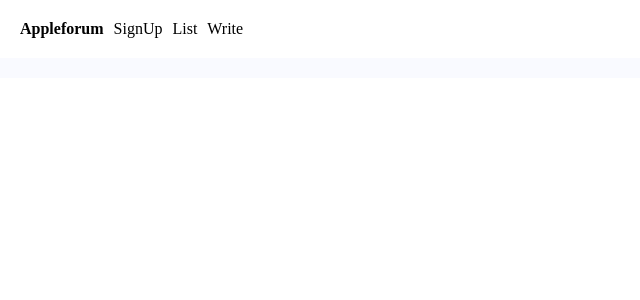
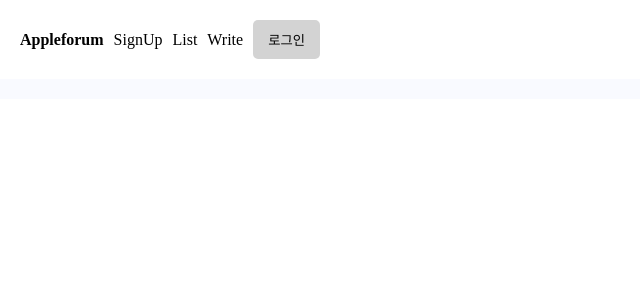
Before and after one commit to yongfire38/forum, a Next.js app: page /list in a window 1280 px wide. Shown: the top 300 px of the page, without its empty margins (0-640 px from the left). Built offline with nearby package versions, Linux system fonts and the light colour scheme; no server answers; the database is empty.

Commit message:
Feat: 소셜 로그인 기능 추가

```diff
--- /dev/null
+++ b/app/LogOutBtn.js
@@ -0,0 +1,11 @@
+'use client'
+
+import { signOut } from 'next-auth/react';
+
+const LogOutBtn = () => {
+    return (
+        <button onClick={()=> {signOut()}}>로그아웃</button>
+    )
+}
+
+export default LogOutBtn;
--- /dev/null
+++ b/app/LoginBtn.js
@@ -0,0 +1,11 @@
+'use client'
+
+import { signIn } from 'next-auth/react';
+
+const LoginBtn = () => {
+    return (
+        <button onClick={()=> {signIn()}}>로그인</button>
+    )
+}
+
+export default LoginBtn;
--- a/app/layout.js
+++ b/app/layout.js
@@ -1,13 +1,21 @@
 import "./globals.css";
+import LoginBtn from './LoginBtn';
+import LogOutBtn from './LogOutBtn';
+import Link from "next/link";
+import { authOptions } from '../pages/api/auth/[...nextauth]';
 
-import Link from "next/link";
+
+import { getServerSession } from "next-auth"
 
 export const metadata = {
   title: "Create Next App",
   description: "Generated by create next app",
 };
 
-export default function RootLayout({ children }) {
+export  default async function RootLayout({ children }) {
+
+  let session = await getServerSession(authOptions);
+
   return (
     <html lang="en">
       <body>
@@ -18,6 +26,7 @@
           <Link href="/signup">SignUp</Link>
           <Link href="/list">List</Link>
           <Link href="/write">Write</Link>
+          {session ? <span>{session.user.name} <LogOutBtn/> </span> : <LoginBtn/>}
         </div>
         {children}
       </body>
--- a/package.json
+++ b/package.json
@@ -12,6 +12,7 @@
     "fetch": "^1.1.0",
     "mongodb": "^5.3.0",
     "next": "13.3.0",
+    "next-auth": "^4.21.1",
     "react": "18.2.0",
     "react-dom": "18.2.0"
   }
--- /dev/null
+++ b/pages/api/auth/[...nextauth].js
@@ -0,0 +1,13 @@
+import NextAuth from "next-auth";
+import GithubProvider from "next-auth/providers/github";
+
+export const authOptions = {
+  providers: [
+    GithubProvider({
+      clientId: '71adaa13ab7c53b31162',
+      clientSecret: '076be76f9eed2fe91b1cb3c32e23e7938dca90ad',
+    }),
+  ],
+  secret : '1q2w3e4r'
+};
+export default NextAuth(authOptions);
```
Also changed, not shown: 1 other file (tests, documents, lock files or other folders).
